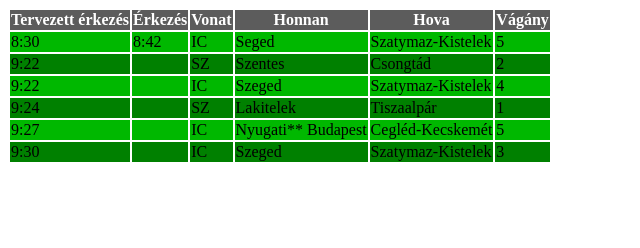
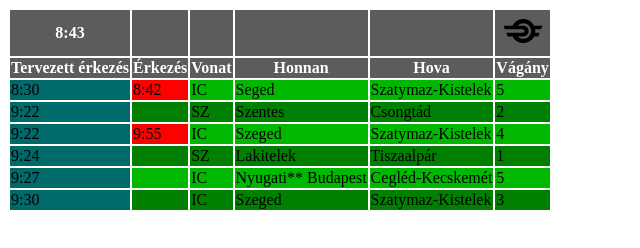
Before and after one commit to nyikikrisz/2025.01.30_mav_utastjekoztato, a plain HTML site: page index.html in a window 1280 px wide. Shown: the whole page, without its empty margins (0-640 px from the left). Drawn offline with Linux system fonts and the light colour scheme.

Commit message:
add selections

```diff
--- a/index.html
+++ b/index.html
@@ -9,6 +9,14 @@
 <body>
     <table>
         <thead>
+            <tr style="background-color: gray; color: green;">
+                <th>8:43</th>
+                <th></th>
+                <th></th>
+                <th></th>
+                <th></th>
+                <th><img src="BSicon_MAV.svg" alt="logo" height="40" title="Máv logo"></th>
+            </tr>
             <tr style="background-color: green">
                 <th>Tervezett érkezés</th>
                 <th>Érkezés</th>
@@ -21,8 +29,8 @@
 
         <tbody>
             <tr style="background-color: rgb(0, 184, 0);">
-                <td>8:30</td>
-                <td>8:42</td>
+                <td class="elsooszlop">8:30</td>
+                <td id="keses">8:42</td>
                 <td>IC</td>
                 <td>Seged</td>
                 <td>Szatymaz-Kistelek</td>
@@ -30,7 +38,7 @@
             </tr>
 
             <tr style="background-color: green;">
-                <td>9:22</td>
+                <td class="elsooszlop">9:22</td>
                 <td></td>
                 <td>SZ</td>
                 <td>Szentes</td>
@@ -38,15 +46,15 @@
                 <td>2</td>
             </tr>
             <tr style="background-color: rgb(0, 184, 0);">
-                <td>9:22</td>
-                <td></td>
+                <td class="elsooszlop">9:22</td>
+                <td id="keses">9:55</td>
                 <td>IC</td>
                 <td>Szeged</td>
                 <td>Szatymaz-Kistelek</td>
                 <td>4</td>
             </tr>
             <tr style="background-color: green;">
-                <td>9:24</td>
+                <td class="elsooszlop">9:24</td>
                 <td></td>
                 <td>SZ</td>
                 <td>Lakitelek</td>
@@ -54,7 +62,7 @@
                 <td>1</td>
             </tr>
             <tr style="background-color: rgb(0, 184, 0);">
-                <td>9:27</td>
+                <td class="elsooszlop">9:27</td>
                 <td></td>
                 <td>IC</td>
                 <td>Nyugati** Budapest</td>
@@ -62,7 +70,7 @@
                 <td>5</td>
             </tr>
             <tr style="background-color: green;">
-                <td>9:30</td>
+                <td class="elsooszlop">9:30</td>
                 <td></td>
                 <td>IC</td>
                 <td>Szeged</td>
--- a/styles.css
+++ b/styles.css
@@ -1,5 +1,4 @@
 table, th, td {
-    border-collapse: collapse, 5px, solid, black;
     /* betűszín */
     color: rgb(0, 0, 0);
     font-family: 'Times New Roman', Times, serif;
@@ -10,3 +9,12 @@ table, th, td {
     background-color:rgb(92, 92, 92);
     color: white;
   }
+  #keses{
+    background-color: red;
+  }
+   td {
+  border-collapse: collapse, 5px, solid, black;
+  }
+  .elsooszlop {
+    background-color: rgb(0, 105, 105);
+  }
```
Also changed, not shown: BSicon_MAV.svg (added), Logo_Hungary_MÁV.svg.png (added).
